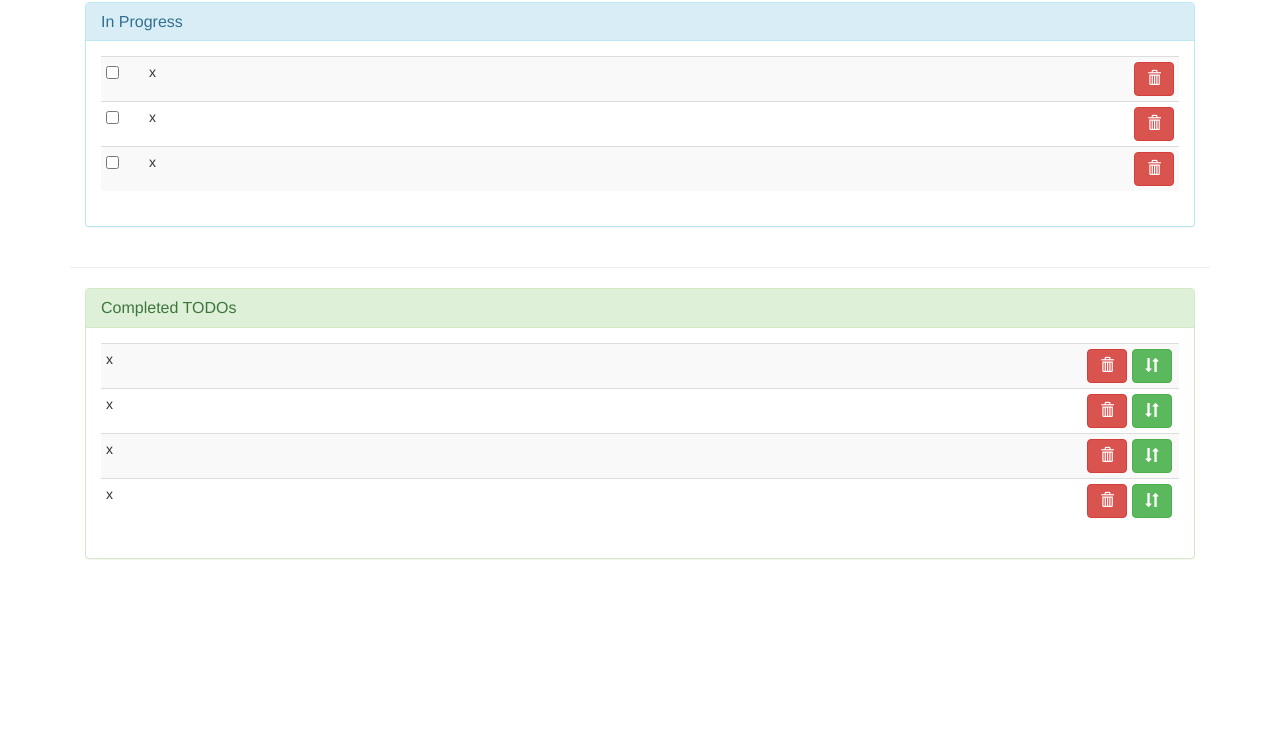
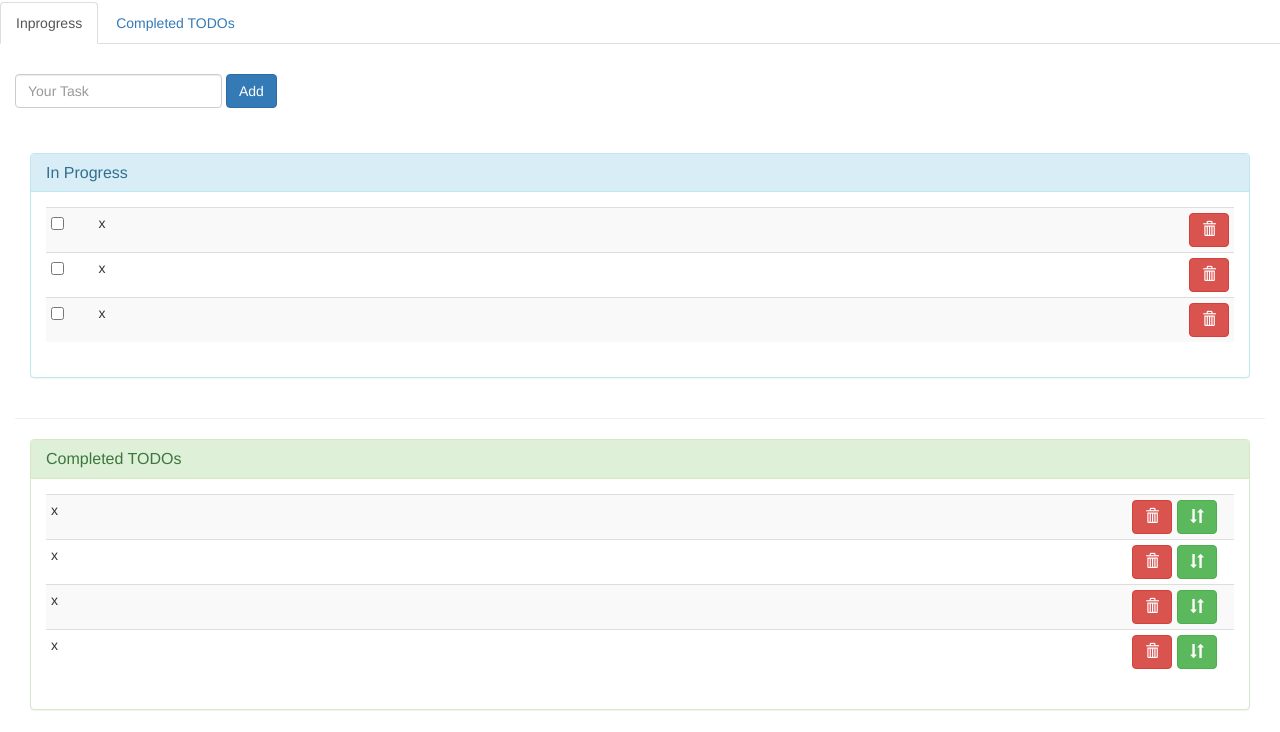
Before and after one commit to manjupaul/todo-bootstrap, a plain HTML site: page index.html in a window 1280 px wide. Shown: the part 68-800 px from the top of the page. Drawn offline with Linux system fonts and the light colour scheme.

Commit message:
Adding tabs fixes #4

```diff
--- a/css/styles.css
+++ b/css/styles.css
@@ -1 +1,4 @@
-styles.css
+.form-group {
+    padding-top: 3rem;
+    padding-bottom: 3rem;
+}
--- a/index.html
+++ b/index.html
@@ -10,11 +10,26 @@
 </head>
 <body>
 
+    <h1>To-Do <small>List</small></h1>
+
+    <!--Tab Begin-->
+     <ul class="nav nav-tabs">
+        <li role="presentation" class="active"><a href="#">Inprogress</a></li>
+        <li role="presentation"><a href="#">Completed TODOs</a>  </li>
+    </ul>
+
+    <div class="container-fluid">
+
+        <!-- Add new -->
+        <div class="form-group ">
+            <form class="form-inline">
+                    <input type="text" class="form-control" placeholder="Your Task" name="task">
+                     <button type="submit" class="btn btn btn-primary">Add </button>
+            </form>
+        </div>
 
 
-	<div class="container">
-		<h1>To-Do List</h1>
-
+         <!-- Open TODOs -->
     	<div id="listing-open" class="container-fluid">
     		<!--This is for Table -->
     		<div class="panel panel-info" >
@@ -25,7 +40,7 @@
         		    <table  class="table table-striped table-hover table-condensed table-responsive">
                         <tr>
                             <td width="4%">
-							<input type="checkbox"></input>
+                                <input type="checkbox" />
                             </td>
                             <td>x</td>
                             <td width="4%" class="text-right">
@@ -36,7 +51,7 @@
                         </tr>
                         <tr>
                             <td width="4%">
-							<input type="checkbox"></input>
+                                <input type="checkbox" />
                             </td>
                             <td>x</td>
                             <td width="4%" class="text-right">
@@ -47,7 +62,7 @@
                         </tr>
                         <tr>
                             <td width="4%">
-							<input type="checkbox"></input>
+                                <input type="checkbox" />
                             </td>
                             <td>x</td>
                             <td width="4%" class="text-right">
@@ -57,16 +72,15 @@
                             </td>
                         </tr>
                     </table>
-
         		  </div>
     		</div>
 
     	</div>
 
         <hr />
+           <!-- Completed todos Grid -->
+        <div id="listing-done" class="container-fluid">
 
-
-        <div id="listing-done" class="container-fluid">
             <!--This is for Table -->
             <div class="panel panel-success" >
                 <div class="panel-heading">
@@ -130,10 +144,7 @@
 
               </div>
             </div>
-
         </div>
-
-
 
 	</div>
 <script src="js/jquery-2.2.3.min.js"></script>
```
Also changed, not shown: 1 other file. Lines whose indentation alone changed are shown as unchanged.
